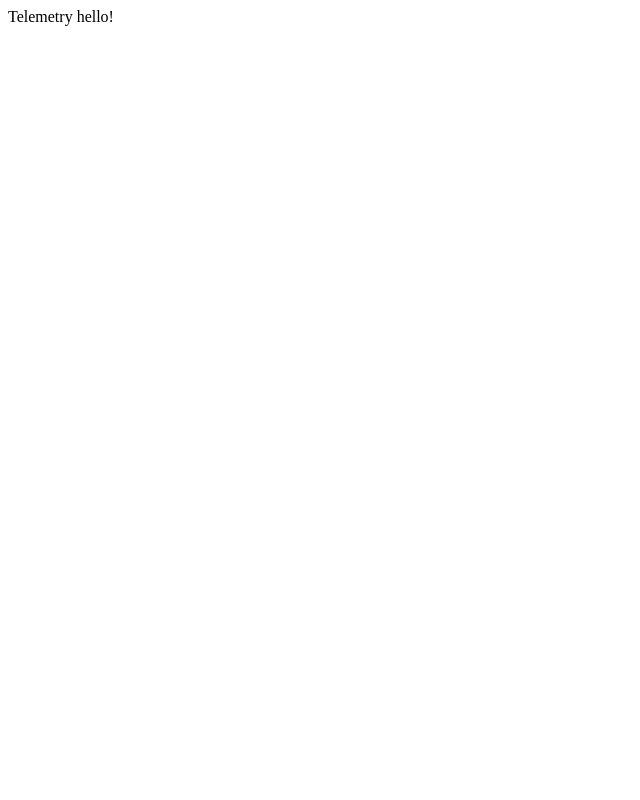
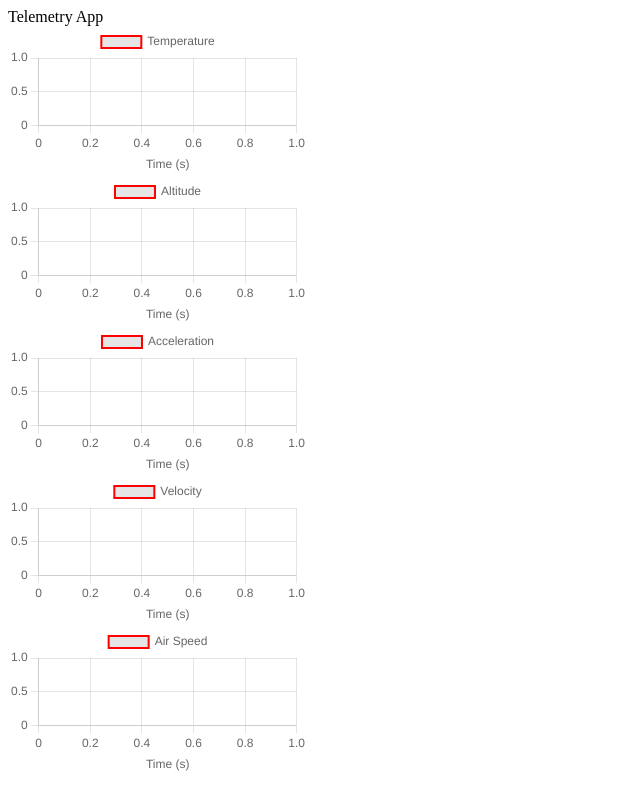
Before and after one commit to jjbel/pi-pico-telemetry, a plain HTML site: page index.html in a window 1280 px wide. Shown: the whole page, without its empty margins (0-640 px from the left). Drawn offline with nearby package versions, Linux system fonts and the light colour scheme.

Commit message:
ADD CHARTS

```diff
--- a/index.html
+++ b/index.html
@@ -1,13 +1,21 @@
 <!DOCTYPE html>
 <html lang="en">
-<head>
-    <meta charset="UTF-8">
-    <meta name="viewport" content="width=device-width, initial-scale=1.0">
+  <head>
+    <meta charset="UTF-8" />
+    <meta name="viewport" content="width=device-width, initial-scale=1.0" />
     <title>Telemetry</title>
 
+    <script src="state.js" defer></script>
     <script src="index.js" defer></script>
-</head>
-<body>
-    Telemetry hello!
-</body>
+    <script src="https://cdn.jsdelivr.net/npm/chart.js"></script>
+  </head>
+  <body>
+    Telemetry App
+
+    <canvas id="temperature"></canvas>
+    <canvas id="altitude"></canvas>
+    <canvas id="acceleration"></canvas>
+    <canvas id="velocity"></canvas>
+    <canvas id="airSpeed"></canvas>
+  </body>
 </html>
--- a/index.js
+++ b/index.js
@@ -1,3 +1,5 @@
+let state = new State();
+
 const socket = new WebSocket("ws://localhost:8765");
 socket.onopen = (event) => {
   console.log("opened websocket");
@@ -8,7 +10,9 @@ socket.onclose = (event) => {
 socket.onmessage = (event) => {
   // if event.data is a Blob, use text(), which returns a Promise
   event.data.text().then((text) => {
-    console.log(text);
+    // console.log(text);
+    state.parse(text);
+    state.updateGraphs();
   });
 };
 
--- /dev/null
+++ b/state.js
@@ -0,0 +1,109 @@
+class State {
+  // keys to graphData are various quantities received from the RPi
+  constructor() {
+    // everytime new socket message is received, counter is incremented
+    this.counter = 0;
+
+    this.graphData = {
+      // list of timestamps when data was received, goes on x-axis of plots
+      time: { name: "Time", column: 1, data: [] },
+
+      temperature: { name: "Temperature", unit: "°C", column: 3, data: [] },
+      altitude: { name: "Altitude", unit: "m", column: 4, data: [] },
+      acceleration: { name: "Acceleration", unit: "m/s²", column: 6, data: [] },
+      velocity: { name: "Velocity", unit: "m/s", column: 7, data: [] },
+      airSpeed: { name: "Air Speed", unit: "m/s", column: 8, data: [] },
+      // humidity: { column: 1, data: [] },
+    };
+
+    // these quantities should be graphed
+    this.GRAPH_QUANTITIES = [
+      "temperature",
+      "altitude",
+      "acceleration",
+      "velocity",
+      "airSpeed",
+    ];
+
+    this.GRAPH_POINT_COUNT = 500;
+    this.GRAPH_LINE_THICKNESS = 2.0;
+
+    // create the charts
+    for (const quantity of this.GRAPH_QUANTITIES) {
+      let object = this.graphData[quantity];
+
+      const canvas = document.getElementById(quantity);
+      console.log(canvas);
+
+      object.chart = new Chart(canvas, {
+        type: "line",
+        data: {
+          labels: Array(this.GRAPH_POINT_COUNT)
+            .fill("")
+            .map((_, i) => i),
+          datasets: [
+            {
+              label: object.name,
+              data: [],
+              borderColor: "#ff0000",
+              borderWidth: this.GRAPH_LINE_THICKNESS,
+              pointRadius: 0,
+              // pointHoverRadius: 0,
+              // fill: false,
+            },
+          ],
+        },
+        options: {
+          // TODO enabling responsive makes the graphs move and shift, animate
+          // probably bcoz it fits the chart to the data
+          // we should explicitly specify chart size - eg 400x300 px
+          responsive: false,
+          animation: false,
+          scales: {
+            x: { type: "linear", title: { display: true, text: "Time (s)" } },
+            // y: { title: { display: true, text: object.name } },
+          },
+        },
+      });
+    }
+  }
+
+  parse(input_data) {
+    const elements = input_data.split(",");
+
+    if (elements[0] == "b'S'") {
+      return;
+    }
+
+    for (const [quantity, object] of Object.entries(this.graphData)) {
+      object.data.push(parseFloat(elements[object.column]));
+    }
+
+    this.counter++;
+  }
+
+  updateGraphs() {
+    // TODO maybe we could slice the data arrays in parse(). will reduce memory usage too
+
+    // initially, COUNT goes from 0 to GRAPH_POINT_COUNT
+    const COUNT = Math.min(this.GRAPH_POINT_COUNT, this.counter);
+
+    // each point's x coordinate is the time when data was received
+    let xy_pairs = new Array(COUNT);
+    for (let i = this.counter - COUNT; i < COUNT; i++) {
+      xy_pairs[i] = { x: this.graphData.time.data[i] };
+    }
+
+    // loop through the quantities which should be graphed
+    for (const quantity of this.GRAPH_QUANTITIES) {
+      let object = this.graphData[quantity];
+
+      for (let i = this.counter - COUNT; i < COUNT; i++) {
+        xy_pairs[i].y = object.data[i];
+      }
+
+      object.chart.data.datasets[0].data = xy_pairs;
+      object.chart.update();
+    }
+  }
+}
```
